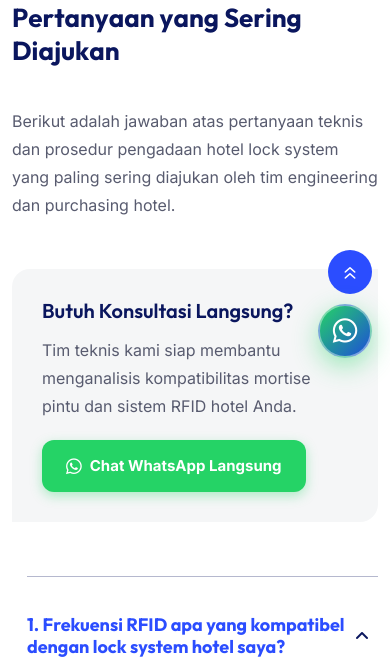
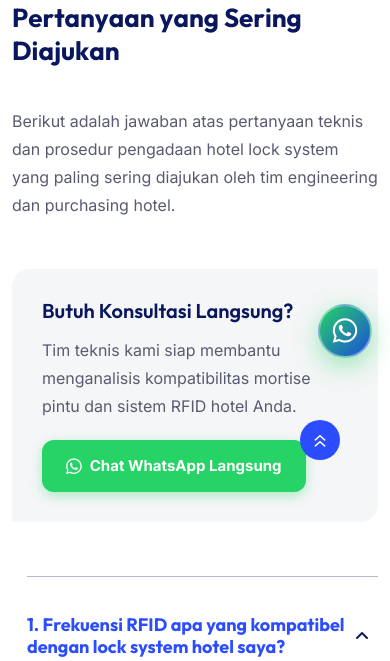
Before and after one commit to christianelka/christianelka.github.io, a PHP site: page /apebe/faq.html in a window 390 px wide. Shown: the part 468-1129 px from the top of the page. Run offline with PHP 8.4, Linux system fonts and the light colour scheme.

Commit message:
🐛 fix: update scroll-top class to include open state for proper positioning

```diff
--- a/apebe/assets/css/hotel-custom.css
+++ b/apebe/assets/css/hotel-custom.css
@@ -478,7 +478,7 @@ header.tv-header-height {
   }
 }
 
-.scroll-top {
+.scroll-top.open {
   bottom: 104px !important;
   right: 28px !important;
   z-index: 800 !important;
@@ -614,7 +614,7 @@ header.tv-header-height {
   .wa-fab .fa-whatsapp {
     font-size: 28px !important;
   }
-  .scroll-top {
+  .scroll-top.open {
     bottom: 82px !important;
     right: 18px !important;
     width: 44px !important;
```
